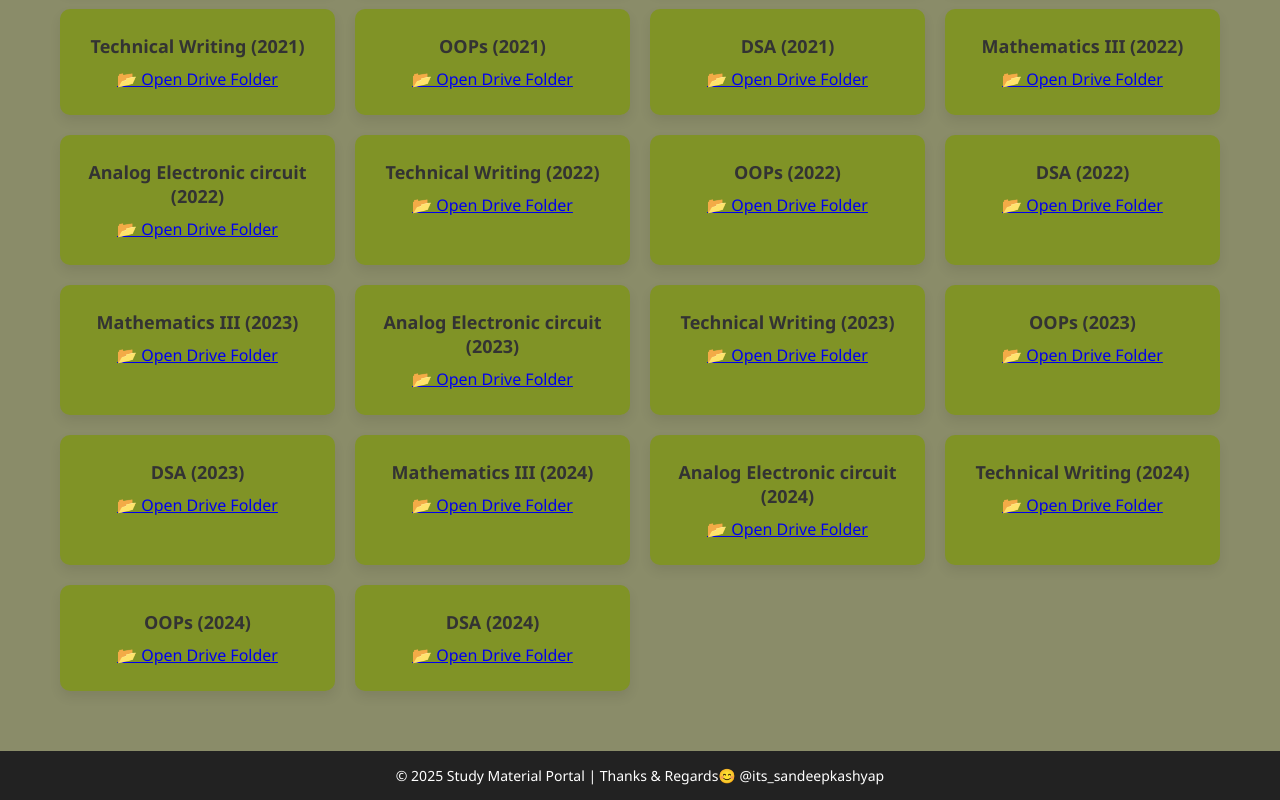
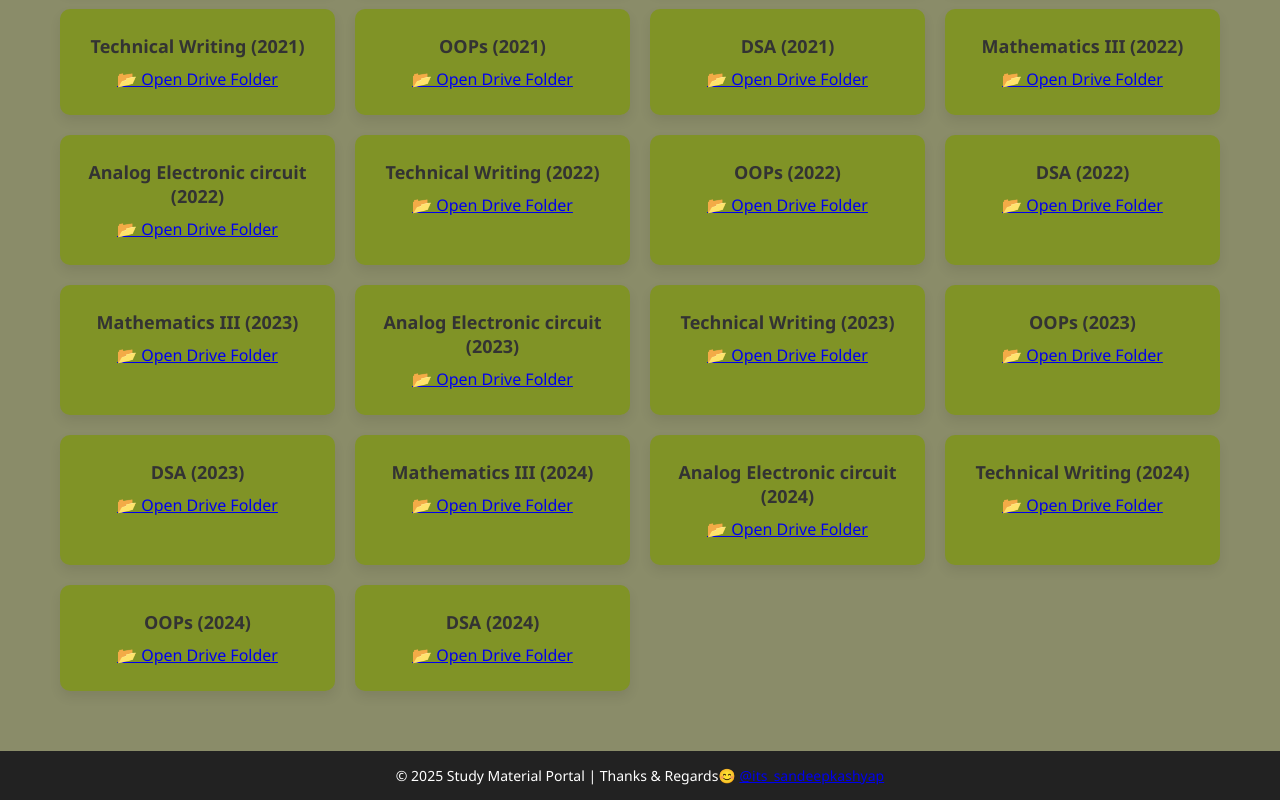
Before and after one commit to Sandeepkr07/3rd-SEM-CSE-PYQ, a plain HTML site: page index.html in a window 1280 px wide. Shown: the part 720-1520 px from the top of the page. Drawn offline with Linux system fonts and the light colour scheme.

Commit message:
Update index.html

```diff
--- a/index.html
+++ b/index.html
@@ -38,7 +38,7 @@
 
   <footer>
     <div class="container">
-      <p>© 2025 Study Material Portal | Thanks & Regards😊 @its_sandeepkashyap</p>
+      <p>© 2025 Study Material Portal | Thanks & Regards😊 <a href="https://instagram.com/its_sandeepkashyap" target="_blank">@its_sandeepkashyap</a></p>
     </div>
   </footer>
 
```
